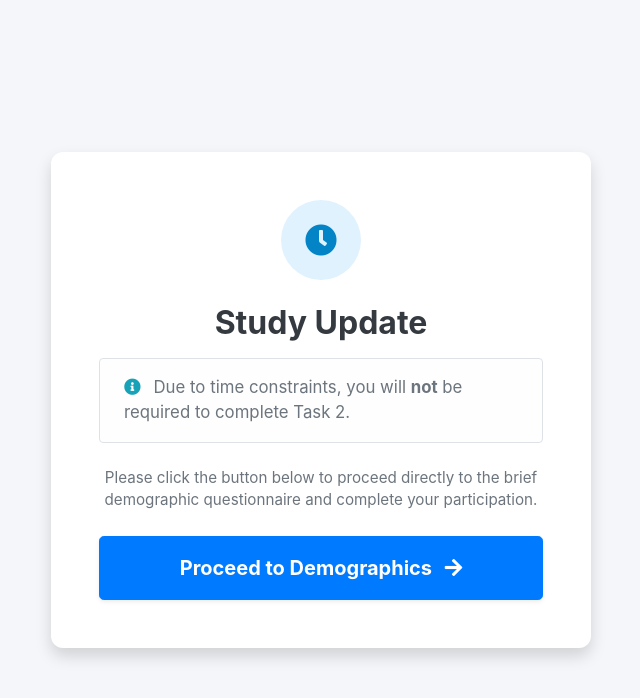
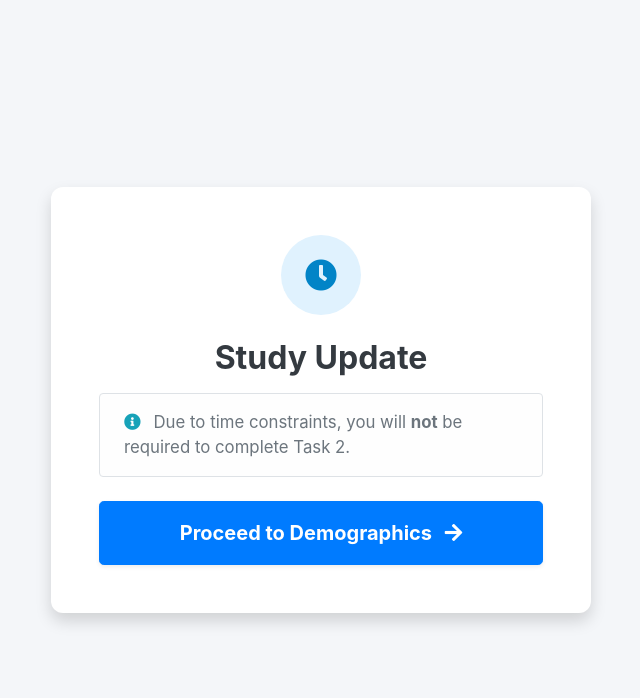
Before and after one commit to yoavb1/help_seeking, a Django app: page /task_update_notice/ in a window 1280 px wide. Shown: the top 698 px of the page, without its empty margins (319-959 px from the left). Run offline with Django 4.2, Linux system fonts and the light colour scheme.

Commit message:
task_update

```diff
--- a/templates/experiment/task_update.html
+++ b/templates/experiment/task_update.html
@@ -58,10 +58,10 @@
                             </p>
                         </div>
 
-                        <!-- Next Steps Description -->
-                        <p class="text-muted mb-4" style="font-size: 0.95rem;">
-                            Please click the button below to proceed directly to the brief demographic questionnaire and complete your participation.
-                        </p>
+{#                        <!-- Next Steps Description -->#}
+{#                        <p class="text-muted mb-4" style="font-size: 0.95rem;">#}
+{#                            Please click the button below to proceed directly to the brief demographic questionnaire and complete your participation.#}
+{#                        </p>#}
 
                         <!-- Action Button (Replace URL with your Django tag -->
                         <a href="{% url 'experiment:demographics' %}" class="btn btn-primary btn-lg btn-block font-weight-bold py-3 shadow-sm">
```
